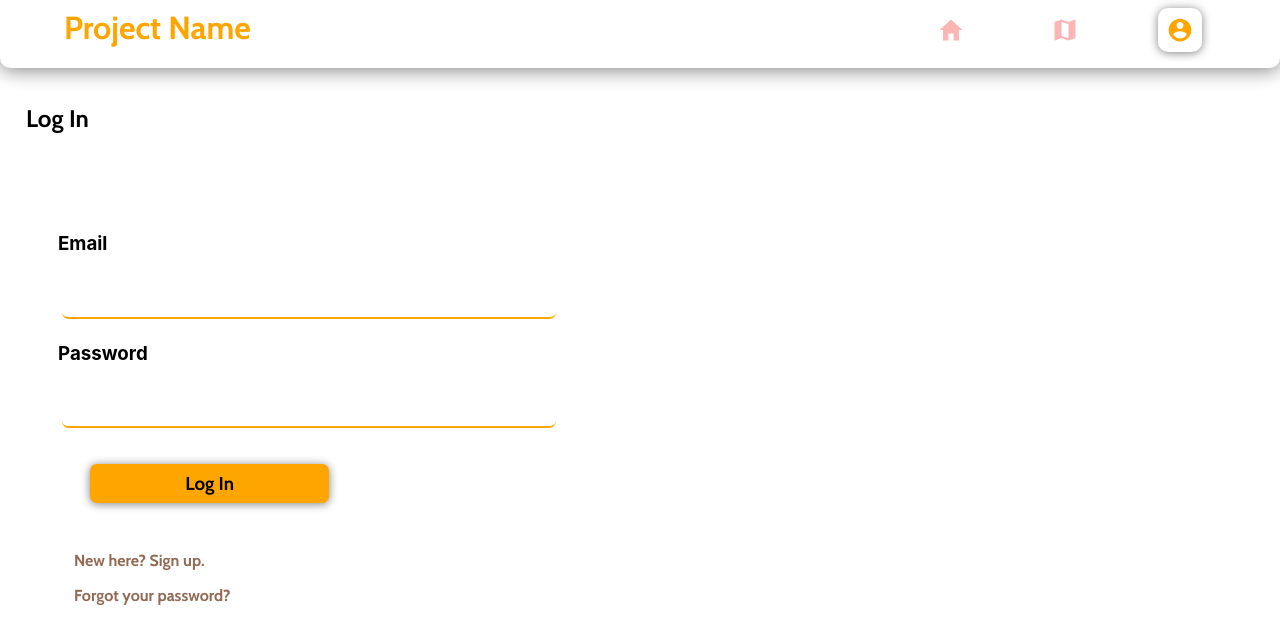
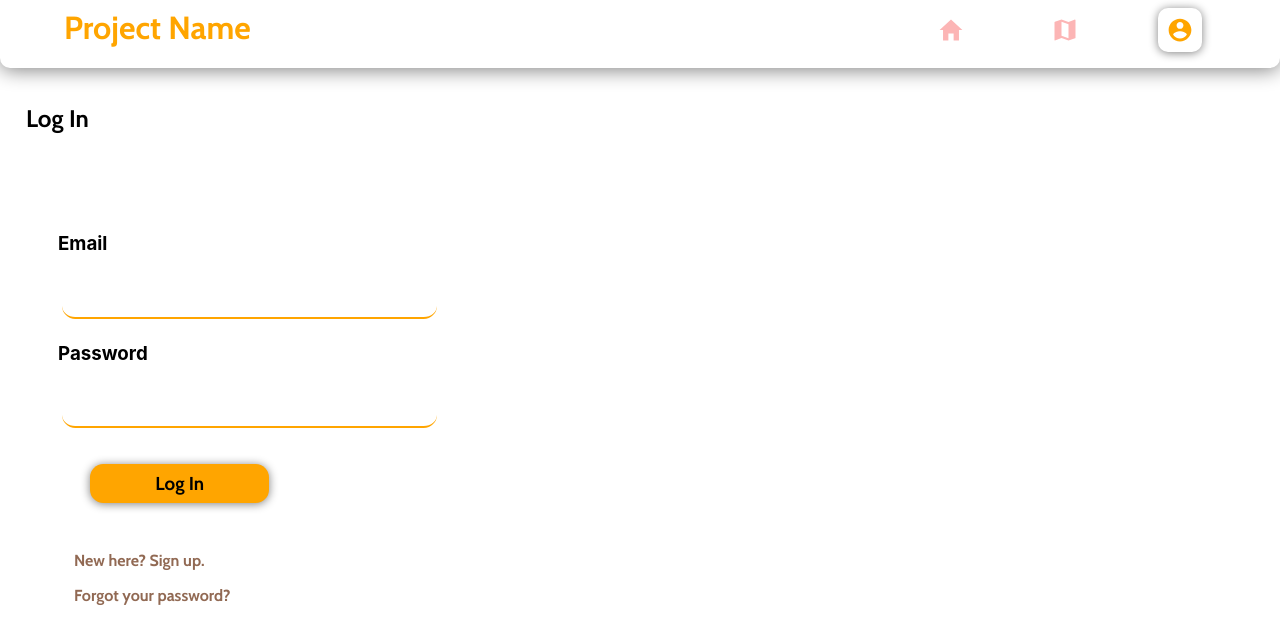
Before and after one commit to roaga/SALON, a React (Create React App) app: page /account in a window 1280 px wide. Shown: the top 644 px of the page. Built offline with nearby package versions, Linux system fonts and the light colour scheme; no server answers.

Commit message:
Fix style

```diff
--- a/src/App.css
+++ b/src/App.css
@@ -29,8 +29,10 @@ h6 {
   }
 }
 
-.menu-button {
+.menu-button:hover {
     cursor: pointer;
+    background-color: #FAF6F6;
+    border-radius: 10pt;
 }
 
 @keyframes App-logo-spin {
@@ -58,13 +60,13 @@ h6 {
 }
 
 input {
-    width: 40%;
+    width: 30%;
     padding: 8px;
     margin: 4px;
     font-family: 'Cabin', sans-serif;
     font-weight: 400;
     font-size: 14pt;
-    border-radius: 5pt;
+    border-radius: 10pt;
     background:none;
     border: none;
     border-bottom: 2px solid orange;
@@ -73,13 +75,13 @@ input {
 
 }
 input[type=submit] {
-    width: 20%;
+    width: 15%;
     padding: 8px;
     margin: 4px;
     font-family: 'Cabin', sans-serif;
     font-weight: 700;
     font-size: 14pt;
-    border-radius: 5pt;
+    border-radius: 10pt;
     background: #FAF6F6;
     border: none;
     cursor: pointer;
@@ -88,3 +90,8 @@ input[type=submit] {
     box-shadow: 0px 1px 10px grey;
     margin: 32px;
 }
+input[type=submit]:hover {
+    cursor: pointer;
+    background-color: #FAF6F6;
+    border-radius: 10pt;
+}
```
